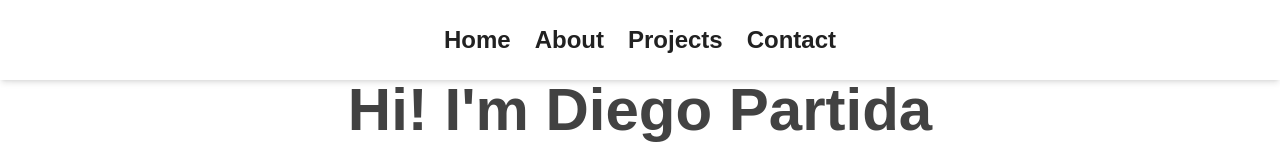
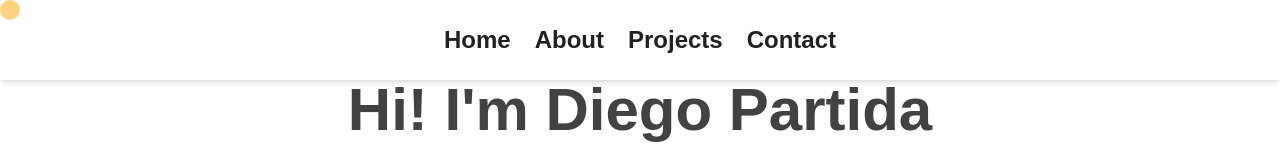
Before and after one commit to diegopartida22/diego-portfolio, a React (Create React App) app: page / in a window 1280 px wide. Both pictures are taken after a click on the link "Home". Shown: the part 48-208 px from the top of the page. Built offline with nearby package versions, Linux system fonts and the light colour scheme.

Commit message:
Add following circle to the cursor

```diff
--- a/src/App.js
+++ b/src/App.js
@@ -6,6 +6,7 @@ import About from "./components/About";
 import Contact from "./components/Contact";
 import Footer from "./components/Footer";
 import Habilities from "./components/Habilities";
+import FollowingCircle from "./components/FollowingCircle";
 
 function App() {
   const [pageLoaded, setPageLoaded] = useState(false);
@@ -43,6 +44,8 @@ function App() {
       )}
 
       {pageLoaded && (
+        <>
+          <FollowingCircle />
           <div className="w-full h-full animate-appearLong">
             <NavBar />
             <Home />
@@ -52,6 +55,7 @@ function App() {
             <Contact />
             <Footer />
           </div>
+        </>
       )}
     </div>
   );
--- /dev/null
+++ b/src/components/FollowingCircle.js
@@ -0,0 +1,51 @@
+import React, { useState, useEffect } from "react";
+
+function FollowingCircle() {
+  const [x, setX] = useState(0);
+  const [y, setY] = useState(0);
+  const [isMouseMoving, setIsMouseMoving] = useState(false);
+
+  useEffect(() => {
+    const handleMouseMove = (event) => {
+      setX(event.clientX);
+      setY(event.clientY);
+      setIsMouseMoving(true);
+    };
+
+    const handleMouseStop = () => {
+      setIsMouseMoving(false);
+    };
+
+    document.addEventListener("mousemove", handleMouseMove);
+    document.addEventListener("mouseup", handleMouseStop);
+
+    return () => {
+      document.removeEventListener("mousemove", handleMouseMove);
+      document.removeEventListener("mouseup", handleMouseStop);
+    };
+  }, []);
+
+  return (
+    <>
+      {isMouseMoving && (
+        <div
+          style={{
+            position: "fixed",
+            top: y + "px",
+            left: x + "px",
+            width: "20px",
+            height: "20px",
+            borderRadius: "50%",
+            backgroundColor: "orange",
+            opacity: 0.5,
+            pointerEvents: "none",
+            zIndex: 9999,
+            transition: "0.001s ease-in-out",
+          }}
+        ></div>
+      )}
+    </>
+  );
+}
+
+export default FollowingCircle;
```
Lines whose indentation alone changed are shown as unchanged.
